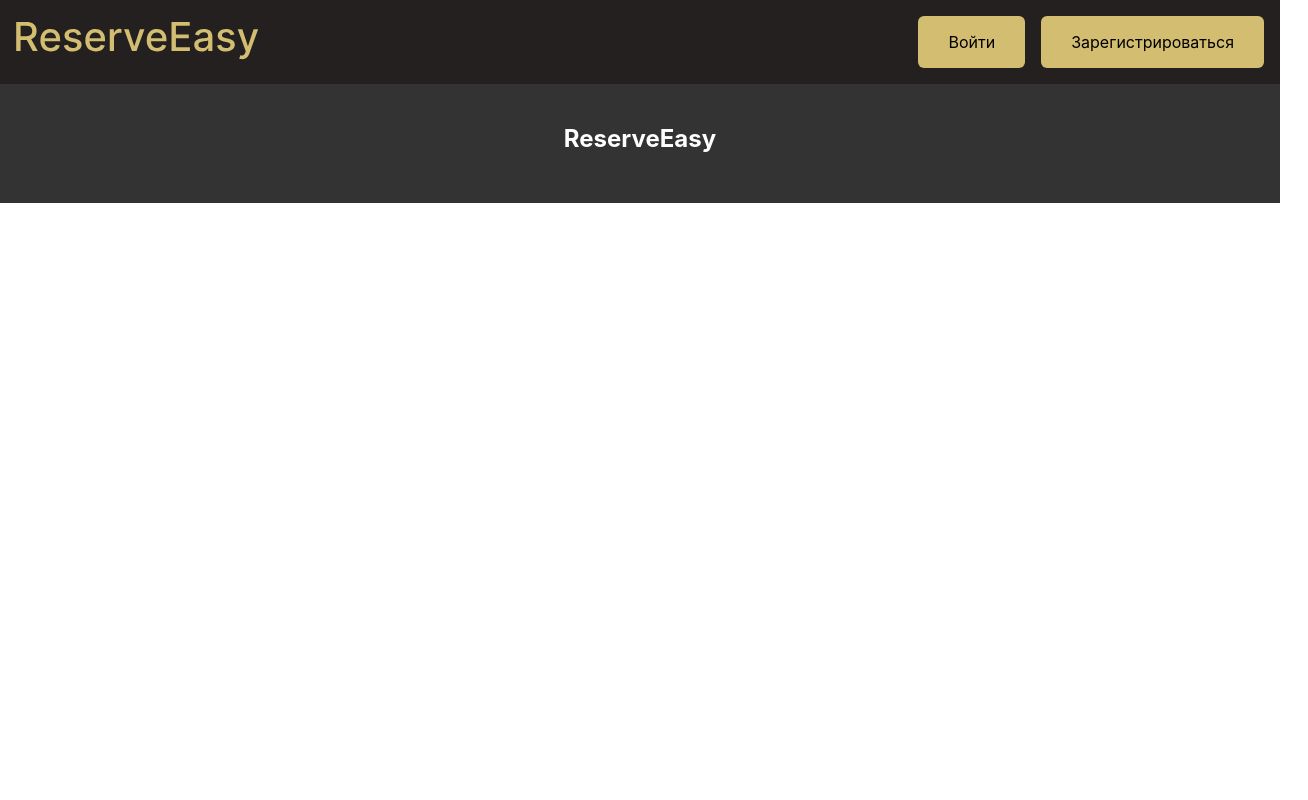
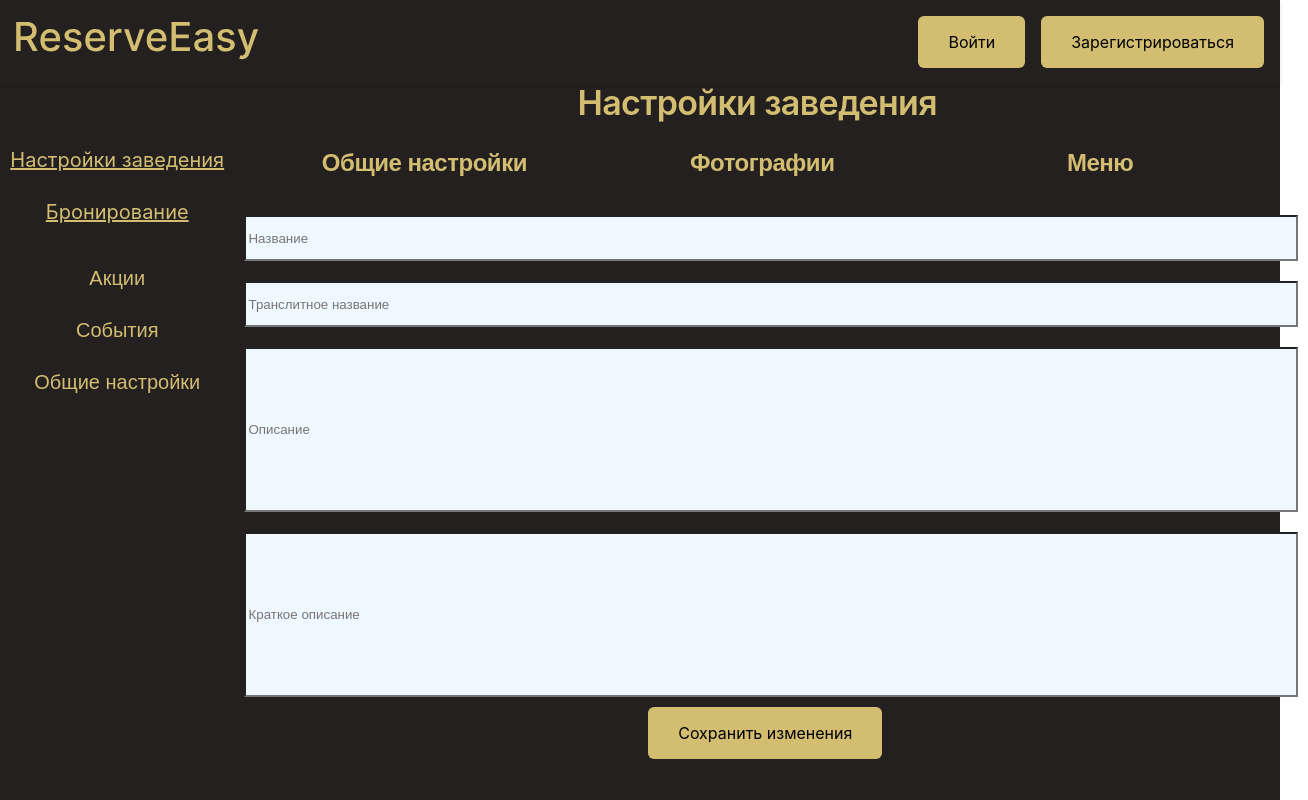
Before and after one commit to IvanovDA010101/reserve-easy-front, a React (Create React App) app: page /admin/settings in a window 1280 px wide. Shown: the top 800 px of the page, 1308 px wide, since content can reach past the window. Built offline with nearby package versions, Linux system fonts and the light colour scheme.

Commit message:
refactor: AdminPage

```diff
--- a/src/App.js
+++ b/src/App.js
@@ -20,7 +20,7 @@ function App() {
                     <Route path="/restaurant/:id" element={<RestaurantPage/>}/>
                     <Route path="/login" element={<Login/>}/>
                     <Route path="/register" element={<Register/>}/>
-                    <Route path="/admin" element={<AdminPage/>}/>
+                    <Route path="/admin/*" element={<AdminPage/>}/>
                     <Route path="/restaurant/:id/tables/:tableId" element={<BookingPage/>}/>
                 </Routes>
                 <Footer/>
--- a/src/components/AdminSettingsButton/AdminSettingsButton.jsx
+++ b/src/components/AdminSettingsButton/AdminSettingsButton.jsx
@@ -1,10 +1,10 @@
 import Button from "../Button/Button";
 import "./AdminSettingsButton.css"
 
-function AdminSettingsButton({children, text, onClick}) {
+function AdminSettingsButton({as, to, children, text, onClick}) {
 
     return (
-        <Button className='admin-settings-button' onClick={onClick} children={children} >{text}</Button>
+        <Button as={as} className='admin-settings-button' to={to} onClick={onClick} children={children} >{text}</Button>
     )
 }
 
--- a/src/components/Button/Button.jsx
+++ b/src/components/Button/Button.jsx
@@ -1,10 +1,10 @@
 import './Button.css';
 import { memo } from 'react';
 
-function Button({ children, onClick, className }) {
+function Button({ as: Component = 'button', to, children, onClick, className }) {
     console.log('Button');
     return (
-        <button className={className} onClick={onClick}>{children}</button>
+        <Component to={to} className={className} onClick={onClick}>{children}</Component>
     );
 }
 
--- a/src/layouts/AdminInformationPanel/AdminInformationPanel.jsx
+++ b/src/layouts/AdminInformationPanel/AdminInformationPanel.jsx
@@ -1,18 +1,31 @@
 import "./AdminInformationPanel.css"
-import React, {useState} from "react";
+import React from "react";
 import AdminSettingsPanel from "../AdminSettingsPanel/AdminSettingsPanel";
 import AdminReservePanel from "../AdminReservePanel/AdminReservePanel";
 
-function AdminInformationPanel({showSettingsLayout, showReserveLayout}) {
+const ADMIN_TYPES = {
+    SETTINGS: 'settings',
+    RESERVE: 'reserve',
+    PROMOTION: 'promotions',
+    EVENTS: 'events',
+    GENERAL_SETTINGS: 'generalSettings'
+}
 
-    // const [showSettings, setShowSettings] = useState(true);
-    // const [showReserve, setShowReserve] = useState(false);
-    // const [showMenu, setShowMenu] = useState(false);
 
+//todo не стал удлять, вдруг пригодится
+/**
+ * Но если решите делать на стейтах, то одного стейта будет достаточно, просто нужен будет не булевый стейт,
+ * а хранить там тип страницы, которую нужно рендерить.
+ *
+ * Например, так:
+ * adminType - стейт, который может принимать след строки: settings, reserve, promotions, events, generalSettings
+ * НО мапа ADMIN_TYPES должна быть общей и находиться в другом месте, т.к. задаваться стейт adminType тоже должен через мапу ADMIN_TYPES
+ */
+function AdminInformationPanel({ adminType }) {
     return (
         <>
-            {showSettingsLayout && <AdminSettingsPanel/>}
-            {showReserveLayout && <AdminReservePanel/>}
+            {adminType === ADMIN_TYPES.SETTINGS && <AdminSettingsPanel/>}
+            {adminType === ADMIN_TYPES.RESERVE && <AdminReservePanel/>}
         </>
     )
 }
--- a/src/layouts/adminNavigationLayout/AdminNavigationLayout.jsx
+++ b/src/layouts/adminNavigationLayout/AdminNavigationLayout.jsx
@@ -1,17 +1,25 @@
+import { Link } from "react-router-dom";
 import AdminSettingsButton from "../../components/AdminSettingsButton/AdminSettingsButton";
 import "./AdminNavigationLayout.css"
-function AdminNavigationLayout({onClickSettings, onClickReserve}){
-
-
+function AdminNavigationLayout() {
     return(
         <div className="admin-navigation-layout">
-            <AdminSettingsButton onClick={onClickSettings} text="Настройки заведения"/>
-            <AdminSettingsButton onClick={onClickReserve} text="Бронирование"/>
+            {/*
+            Все ссылки, т.е. роутинг ("/admin/settings", "/admin/reserve") и т.д. должны храниться где-нибудь в общей мапе и уже
+            здесь ссылаться на эту мапу.
+            <AdminSettingsButton as={Link} to={LINK_ADMIN.SETTINGS} text="Настройки заведения"/>
+            <AdminSettingsButton as={Link} to={LINK_ADMIN.RESERVE} text="Бронирование"/>
+            */}
+            <AdminSettingsButton as={Link} to='/admin/settings' text="Настройки заведения"/>
+            {/*
+            Т.к. кнопка теперь будет являться ссылкой (тег a), то к ней приклеются дефолтные стили от браузера, т.е. нижнее подчеркиевание, цвет и тд
+            Если эти стили портят картину, то в таком случае нужно завести глобальные стили и переопредлить там стили для ссылок (т.е. сбросить)
+            */}
+            <AdminSettingsButton as={Link} to='/admin/reserve' text="Бронирование"/>
             <AdminSettingsButton text="Акции"/>
             <AdminSettingsButton text="События"/>
             <AdminSettingsButton text="Общие настройки"/>
         </div>
     )
-
 }
 export default AdminNavigationLayout;
--- a/src/pages/AdminPage/AdminPage.jsx
+++ b/src/pages/AdminPage/AdminPage.jsx
@@ -1,23 +1,26 @@
+import React from "react";
+import {Navigate, Route, Routes} from "react-router-dom";
+
 import AdminNavigationLayout from "../../layouts/adminNavigationLayout/AdminNavigationLayout";
-import AdminInformationPanel from "../../layouts/AdminInformationPanel/AdminInformationPanel";
+import AdminSettingsPanel from "../../layouts/AdminSettingsPanel/AdminSettingsPanel";
+import AdminReservePanel from "../../layouts/AdminReservePanel/AdminReservePanel";
+
 import "./AdminPage.css"
-import {useState} from "react";
+
 function AdminPage(){
-    const [showSettingsLayout, setShowSettingsLayout] = useState(true);
-    const [showReserveLayout, setShowReserveLayout] = useState(false);
 
-    const onClickSettings = () => {
-        setShowReserveLayout(false)
-        setShowSettingsLayout(true)
-    }
-    const onClickReserve = () => {
-        setShowReserveLayout(true)
-        setShowSettingsLayout(false)
-    }
     return(
         <div className="admin page">
-            <AdminNavigationLayout onClickSettings={onClickSettings} onClickReserve={onClickReserve}/>
-            <AdminInformationPanel showSettingsLayout={showSettingsLayout} showReserveLayout={showReserveLayout}/>
+            <AdminNavigationLayout />
+            <Routes>
+                {/*
+                  Все пути также как и ссылки (Link) должны ссылаться на одну общую мапу
+                  <Route path={ROUTES_ADMIN.RESERVE} element={<AdminReservePanel/>}/>
+                */}
+                <Route path="settings" element={<AdminSettingsPanel/>}/>
+                <Route path="reserve" element={<AdminReservePanel/>}/>
+                <Route path="*" element={<Navigate to="/admin/settings" />} />
+            </Routes>
         </div>
     )
 }
```
